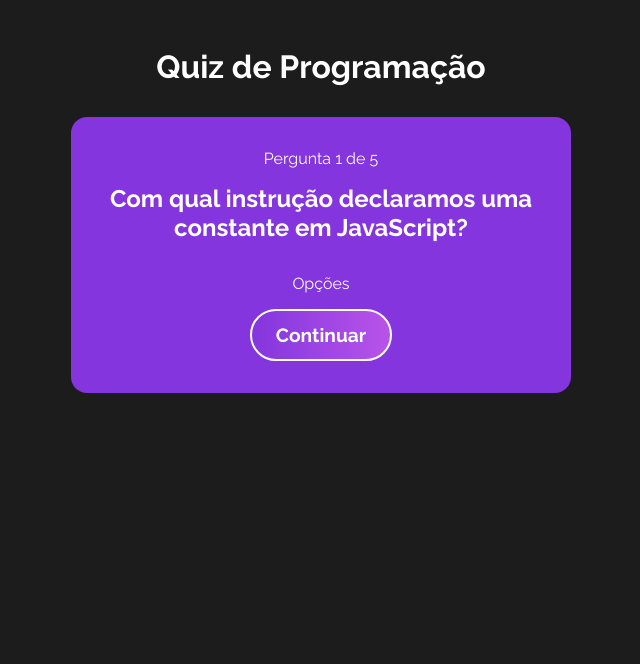
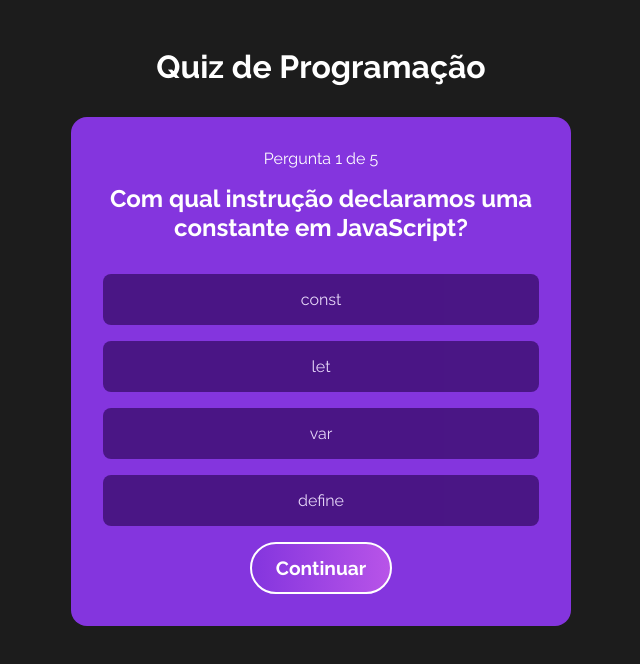
Before and after one commit to EmanuelQuintino/React-Projects, a React (Vite) app in the folder quiz-app/: page / in a window 1280 px wide. Both pictures are taken after a click on the button "Iniciar". Shown: the top 664 px of the page, without its empty margins (319-959 px from the left). Built offline with nearby package versions, Linux system fonts and the light colour scheme.

Commit message:
add component options

```diff
--- /dev/null
+++ b/quiz-app/src/components/Options/index.jsx
@@ -0,0 +1,12 @@
+import { useContext } from 'react'
+import { QuizContext } from '../../context/quiz'
+import './style.css'
+
+export const Options = ({ options }) => {
+    const [quizState, dispatch] = useContext(QuizContext)
+  return (
+    <div className='options'>
+        <p className='option'>{options}</p>
+    </div>
+  )
+}
--- /dev/null
+++ b/quiz-app/src/components/Options/style.css
@@ -0,0 +1,17 @@
+.options {
+    background-color: #3c0e70;
+    border-radius: .5rem;
+    padding: 1rem;
+    margin-bottom: 1rem;
+    cursor: pointer;
+    opacity: .8;
+    transition: 300ms;
+}
+
+.options:hover {
+    opacity: 1;
+}
+
+#options-container .options p {
+    margin-bottom: 0;
+}
--- a/quiz-app/src/components/Question/index.jsx
+++ b/quiz-app/src/components/Question/index.jsx
@@ -1,5 +1,6 @@
 import { useContext } from 'react'
 import { QuizContext } from '../../context/quiz'
+import { Options } from '../Options'
 import "./style.css"
 
 export const Question = () => {
@@ -13,7 +14,9 @@
         <h2>{currentQuestion.question}</h2>
 
         <section id="options-container">
-          <p>Opções</p>
+          {currentQuestion.options.map((options) => (
+            <Options options={options} key={options}/>
+          ))}
         </section>
 
         <button onClick={() => dispatch({type: 'CHANGE_QUESTION'})}>Continuar</button>
```
